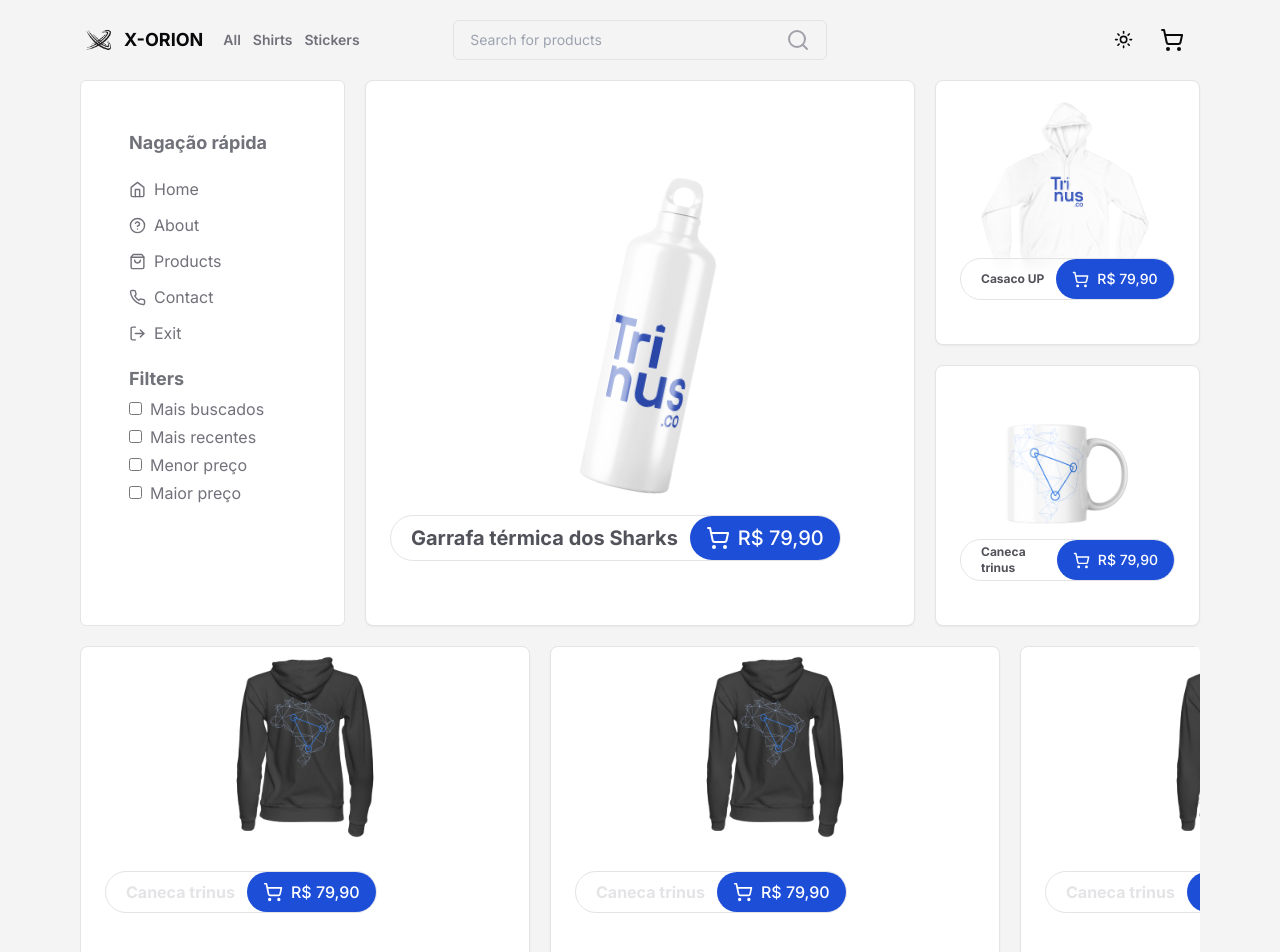
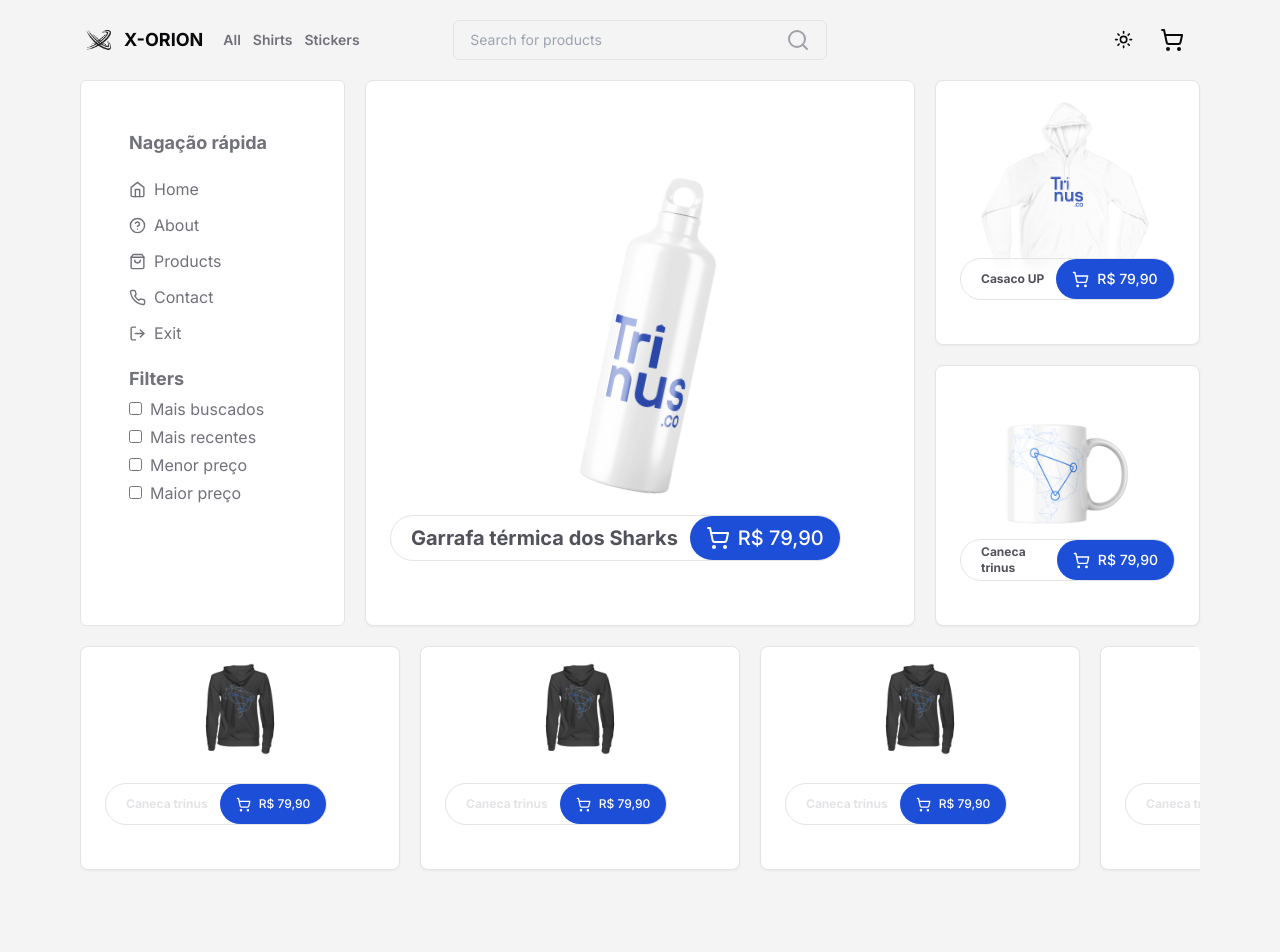
Before and after one commit to KARAUJO1003/e-commerce, a Next.js app: page / in a window 1280 px wide. Shown: the top 952 px of the page. Built offline with nearby package versions, Linux system fonts and the light colour scheme.

Commit message:
Update Card.jsx

```diff
--- a/src/components/Card/Card.jsx
+++ b/src/components/Card/Card.jsx
@@ -19,21 +19,21 @@ import { ShoppingCart } from "lucide-react";
 
 function CardProduct({props}) {
   return (
-    <Card className=" w-[450px] hmin">
+    <Card className="h-min w-80 border hover:border-blue-700">
       <CardContent className='flex items-center justify-center'>
         <Image
-          className="hover:scale-105 transition-all flex items-center justify-center"
+          className="hover:scale-105 transition-all mt-3 flex items-center justify-center"
           src={CamisaTrinus11}
           alt="Imagem prudto 01"
-          width={200}
-          height={200}
+          width={100}
+          height={100}
         />
       </CardContent>
       <CardFooter className="flex  items-start">
         <div className="flex items-center border justify-between rounded-full mb-5 pl-5">
-          <span className="text-md font-bold text-zinc-200">Caneca trinus</span>
-          <Button className="bg-blue-700 hover:bg-blue-800 rounded-full text-white ml-3 gap-2 text-md">
-            <ShoppingCart size={20} />
+          <span className="text-xs font-bold text-zinc-200">Caneca trinus</span>
+          <Button className="bg-blue-700 hover:bg-blue-800 rounded-full text-white ml-3 gap-2 text-xs">
+            <ShoppingCart size={15} />
             R$ 79,90
           </Button>
         </div>
```
